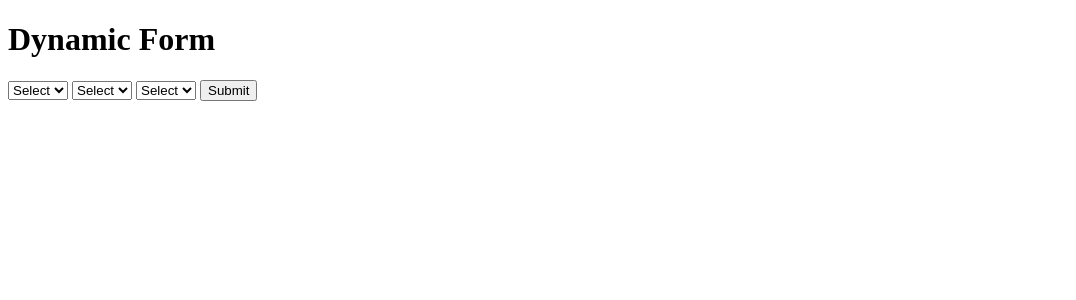
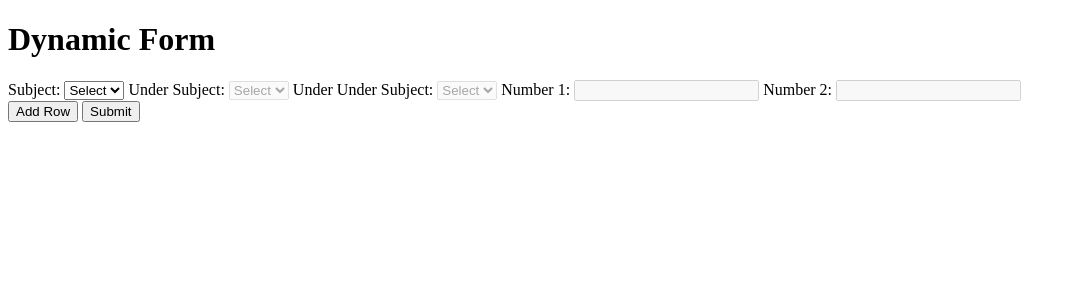
Before and after one commit to hayatisaeed/asmtb, a Flask app: template templates/dynamic_form.html in a window 1280 px wide. Shown: the top 300 px of the page, without its empty margins (0-1076 px from the left). Run offline with Flask 3, Linux system fonts and the light colour scheme; the template is opened without the code that fills it, so the values that code supplies are empty.

Commit message:
adding new rows and buttons 18

```diff
--- a/templates/dynamic_form.html
+++ b/templates/dynamic_form.html
@@ -6,35 +6,35 @@
 <body>
     <h1>Dynamic Form</h1>
     <form method="post">
-        <!-- Render Subject dropdown -->
-        <select name="subject">
+        <div id="rows">
+            <div class="row">
+                <label>Subject:</label>
+                <select name="subject_0">
                     <option value="">Select</option>
                     {% for subject, under_subjects in data.items() %}
                         <option value="{{ subject }}">{{ subject }}</option>
                     {% endfor %}
                 </select>
 
-        <!-- Render Under Subject dropdown based on form data -->
-        <select name="under_subject">
+                <label>Under Subject:</label>
+                <select name="under_subject_0" disabled>
                     <option value="">Select</option>
-            {% if form_data.get('subject') %}
-                {% for under_subject in data[form_data['subject']] %}
-                    <option value="{{ under_subject }}">{{ under_subject }}</option>
-                {% endfor %}
-            {% endif %}
                 </select>
 
-        <!-- Render Under Under Subject dropdown based on form data -->
-        <select name="under_under_subject">
+                <label>Under Under Subject:</label>
+                <select name="under_under_subject_0" disabled>
                     <option value="">Select</option>
-            {% if form_data.get('under_subject') %}
-                {% for under_under_subject in data[form_data['subject']][form_data['under_subject']] %}
-                    <option value="{{ under_under_subject }}">{{ under_under_subject }}</option>
-                {% endfor %}
-            {% endif %}
                 </select>
 
-        <!-- Render additional fields as needed -->
+                <label>Number 1:</label>
+                <input type="number" name="number1_0" disabled>
+
+                <label>Number 2:</label>
+                <input type="number" name="number2_0" disabled>
+            </div>
+        </div>
+
+        <button type="button" onclick="addRow()">Add Row</button>
 
         <input type="submit" value="Submit">
     </form>
@@ -44,5 +44,52 @@
         <h2>Submitted Data:</h2>
         <pre>{{ form_data | tojson }}</pre>
     {% endif %}
+
+    <script>
+        var rowCounter = 1;
+
+        function addRow() {
+            var newRow = document.createElement('div');
+            newRow.className = 'row';
+            newRow.innerHTML = `
+                <label>Subject:</label>
+                <select name="subject_${rowCounter}" onchange="activateUnderSubjects(this)">
+                    <option value="">Select</option>
+                    {% for subject, under_subjects in data.items() %}
+                        <option value="{{ subject }}">{{ subject }}</option>
+                    {% endfor %}
+                </select>
+
+                <label>Under Subject:</label>
+                <select name="under_subject_${rowCounter}" disabled>
+                    <option value="">Select</option>
+                </select>
+
+                <label>Under Under Subject:</label>
+                <select name="under_under_subject_${rowCounter}" disabled>
+                    <option value="">Select</option>
+                </select>
+
+                <label>Number 1:</label>
+                <input type="number" name="number1_${rowCounter}" disabled>
+
+                <label>Number 2:</label>
+                <input type="number" name="number2_${rowCounter}" disabled>
+            `;
+            document.getElementById('rows').appendChild(newRow);
+            rowCounter++;
+        }
+
+        function activateUnderSubjects(selectElement) {
+            var underSubjectSelect = selectElement.parentElement.nextElementSibling.querySelector("select");
+            underSubjectSelect.innerHTML = '<option value="">Select</option>'; // Clear options
+            underSubjectSelect.disabled = false; // Enable under subject select
+            var subject = selectElement.value;
+            var underSubjects = {{ data | tojson }}[subject];
+            for (var key in underSubjects) {
+                underSubjectSelect.innerHTML += '<option value="' + key + '">' + key + '</option>';
+            }
+        }
+    </script>
 </body>
 </html>
```
Lines whose indentation alone changed are shown as unchanged.
